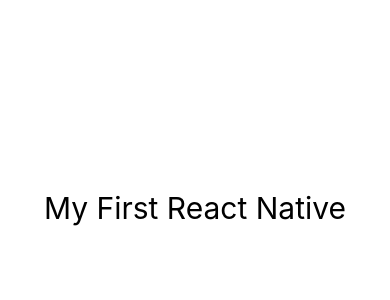
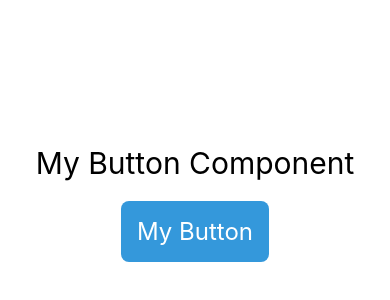
Before and after one commit to 18hailey/RN_starter, a React Native app: screen / in a window 390 px wide. Shown: the part 214-514 px from the top of the page. Built offline with nearby package versions, Linux system fonts and the light colour scheme.

Commit message:
click
touchableopacity + text

```diff
--- a/src/App.js
+++ b/src/App.js
@@ -1,5 +1,7 @@
+/*
 import React from 'react';
 import { StyleSheet, Text, View } from 'react-native';
+
 
 const App = () => {
     return (
@@ -22,3 +24,33 @@
 });
 
 export default App;
+*/
+
+import React from 'react'; // JSX는 React.createElement를 호출하는 코드로 컴파일되므로 컴포넌트 작성 시 반드시 작성해야 하는 코드
+import { Text, View } from 'react-native';
+import MyButton from './components/MyButton';
+
+const App = () => {
+    return (
+        <View
+            style={{
+                flex: 1,
+                backgroundColor: '#fff',
+                alignItems: 'center',
+                justifyContent: 'center'
+            }}>
+            <Text
+                style={{
+                    fontSize: 30,
+                    marginBottom: 10
+                }}
+            >
+                My Button Component
+            </Text>
+            <MyButton />
+        </View>
+
+    );
+};
+
+export default App;
--- /dev/null
+++ b/src/components/MyButton.js
@@ -0,0 +1,21 @@
+import React from 'react'; // JSX는 React.createElement를 호출하는 코드로 컴파일되므로 컴포넌트 작성 시 반드시 작성해야 하는 코드
+import { Text, TouchableOpacity } from 'react-native';
+
+const MyButton = () => {
+
+    return (
+        <TouchableOpacity
+            style={{
+                backgroundColor: '#3498db',
+                padding: 16,
+                margin: 10,
+                borderRadius: 8,
+            }}
+            onPress={() => alert('click')}>
+
+            <Text style={{ color: 'white', fontSize: 24 }}>My Button</Text>
+        </TouchableOpacity>
+    );a
+};
+
+export default MyButton;
```
